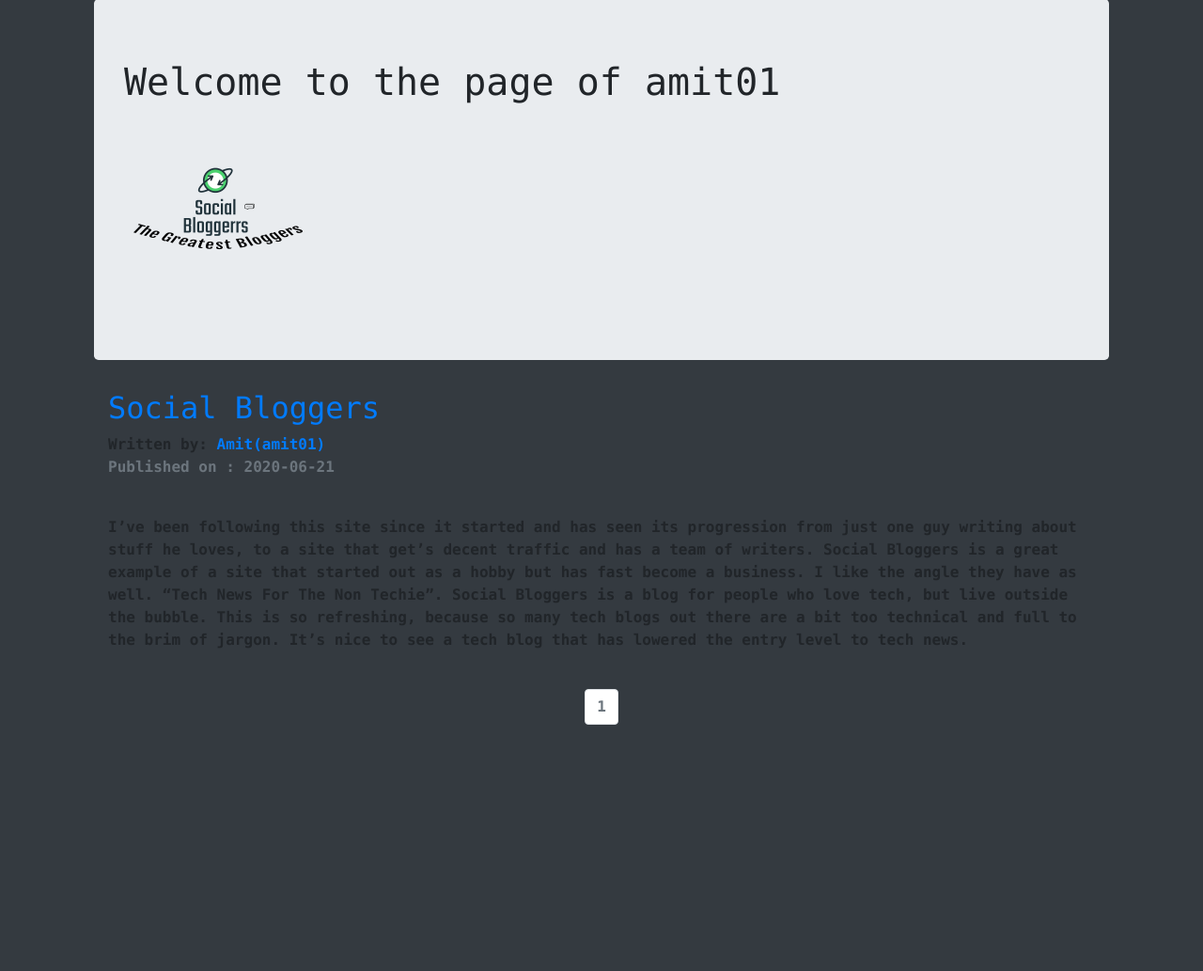
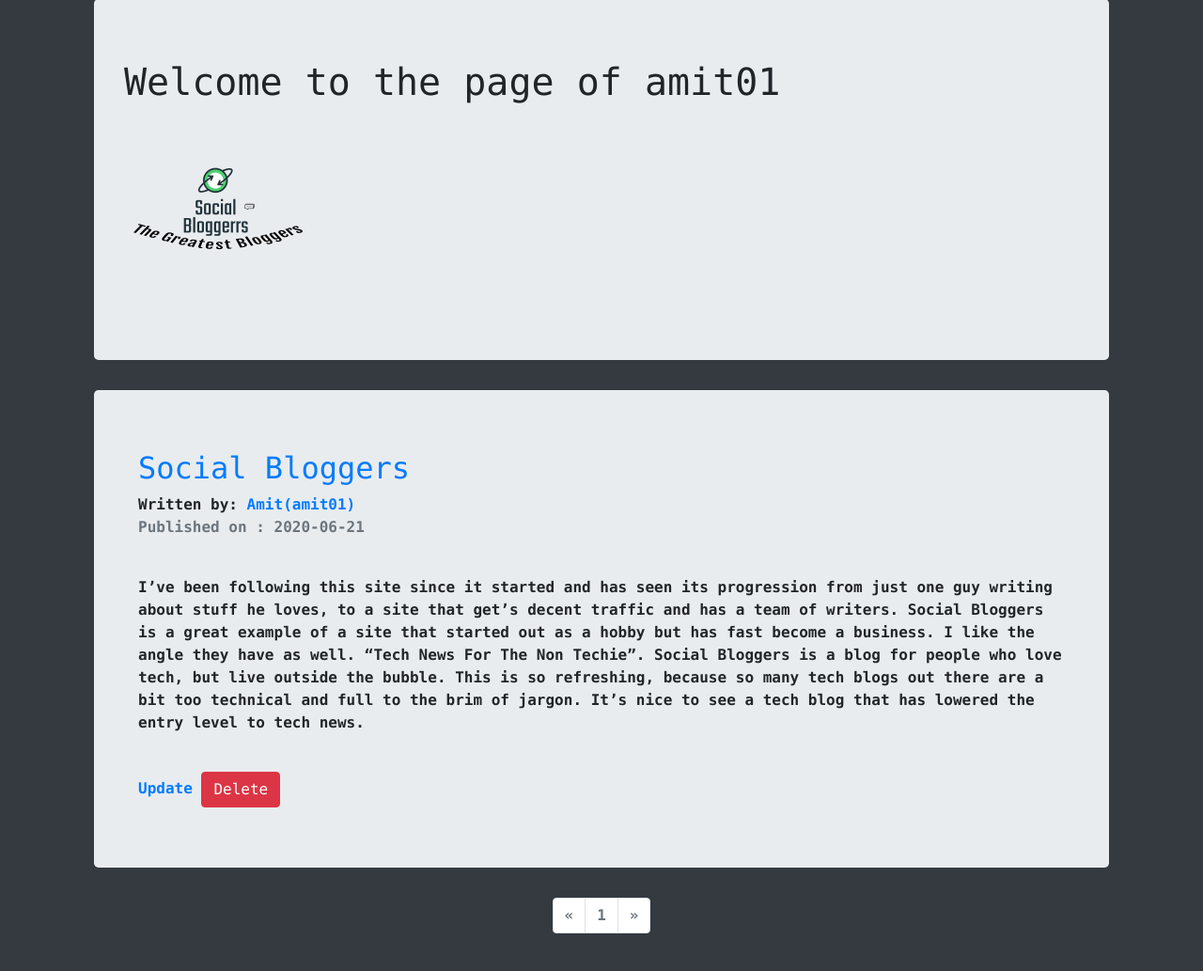
Before and after one commit to XINO-2020/social_media_site, a Flask app: a page that uses blogs/templates/user_blog_post.htm in a window 1280 px wide. Shown: the part 108-1141 px from the top of the page at 94% size. Before the commit the page ends 879 px from the top, so only its background shows below. Run offline with Flask 2, Linux system fonts and the light colour scheme; data comes from the database, SQL or seed files in the repository; both versions use the stored data as it was after the commit; some libraries are stand-ins or nearby versions.

Commit message:
Did many changes

```diff
--- a/blogs/core/views.py
+++ b/blogs/core/views.py
@@ -14,7 +14,7 @@ def index():
     for page_num in blog_posts.iter_pages(left_edge=1, right_edge = 1, left_current=1, right_current=2):
         mylist.append(page_num)
 
-        maxi = max(mylist)
+    maxi = max(mylist)
     return render_template('index.htm',blog_posts=blog_posts, maxi  =maxi)
 
 @core.route('/info')
--- a/blogs/templates/account.htm
+++ b/blogs/templates/account.htm
@@ -41,9 +41,9 @@
       <div class="form-group">
         {{form.submit(class = 'btn btn-primary')}}
       </div>
+    </form>
+    <a href="{{url_for('users.user_posts', username = current_user.username)}}">  <button class = "btn btn-primary" type="button"> Read Your Posts</button></a>
 
-
-    </form>
   </div>
 
 </div>
--- a/blogs/templates/user_blog_post.htm
+++ b/blogs/templates/user_blog_post.htm
@@ -11,7 +11,7 @@
   </div>
 
 
-
+<div class="container jumbotron">
   {%for post in blog_posts.items%}
   <div class="container">
     <h2><a href="{{url_for('blogpost.blog_post',blog_post_id=post.id)}}">{{post.title}}</a></h2>
@@ -20,6 +20,34 @@
     <br>
     <p>{{post.text}}</p>
     <br>
+    <div>
+      <a href="{{url_for('blogpost.update', blog_post_id = post.id)}}">Update</a>
+      <button type="button" class = "btn btn-danger" data-toggle = 'modal' data-target = "#del">Delete</button>
+      <div class="modal" tabindex="-1" role="dialog" id = "del">
+        <div class="modal-dialog" role="document">
+          <div class="modal-content">
+            <div class="modal-header">
+              <h5 class="modal-title">Delete Post!!</h5>
+              <button type="button" class="close" data-dismiss="modal" aria-label="Close">
+                <span aria-hidden="true">&times;</span>
+              </button>
+            </div>
+      <div class="modal-body">
+        <p>Are you sure you want to delete the post</p>
+      </div>
+      <div class="modal-footer">
+        <form action="{{url_for('blogpost.delete',blog_post_id = post.id)}}" method="post">
+          <input class = "btn btn-danger" type="submit" name="" value="Delete">
+
+        </form>
+        <button type="button" class="btn btn-secondary" data-dismiss="modal">Cancel</button>
+      </div>
+    </div>
+  </div>
+  </div>
+
+    </div>
+
   </div>
 
 
@@ -27,6 +55,21 @@
   </div>
   <nav aria-label="Page navigation example">
     <ul class="pagination justify-content-center">
+      {%if blog_posts.page > 1%}
+        <li class="page-item">
+          <a class="page-link" href="{{url_for('core.index',username = user.username, page = blog_posts.page - 1)}}" aria-label="Previous">
+            <span aria-hidden="true">&laquo;</span>
+            <span class="sr-only">Previous</span>
+          </a>
+        </li>
+      {%else%}
+      <li class="page-item disabled">
+        <a class="page-link" href="{{url_for('users.user_posts', page = blog_posts.page, username = user.username)}}" aria-label="Previous">
+          <span aria-hidden="true">&laquo;</span>
+          <span class="sr-only">Previous</span>
+        </a>
+      </li>
+      {%endif%}
       {%for page_num in blog_posts.iter_pages(left_edge=1, right_edge = 1, left_current=1, right_current=2) %}
         {%if blog_posts.page == page_num%}
 
@@ -38,13 +81,26 @@
           <a class="page-link" href="{{url_for('users.user_posts', username=user.username,page=page_num)}}">{{page_num}}</a>
         </li>
         {%endif%}
+      {%endfor%}
+      {%if blog_posts.page < maxi%}
+        <li class="page-item">
+          <a class="page-link" href="{{url_for('core.index',username = user.username, page = blog_posts.page + 1)}}" aria-label="Next">
+            <span aria-hidden="true">&raquo;</span>
+            <span class="sr-only">Next</span>
+          </a>
+        </li>
+      {%else%}
+      <li class="page-item disabled">
+        <a class="page-link" href="{{url_for('users.user_posts',username = user.username, page = blog_posts.page + 1)}}" aria-label="Next">
+          <span aria-hidden="true">&raquo;</span>
+          <span class="sr-only">Next</span>
+        </a>
+      </li>
 
-
-    {%endfor%}
+      {%endif%}
     </ul>
   </nav>
 
-
-
+</div>
 
 {%endblock%}
--- a/blogs/users/views.py
+++ b/blogs/users/views.py
@@ -84,7 +84,14 @@ def account():
 
 @users.route("/<username>")
 def user_posts(username):
+    maxi = 0
+    mylist = []
     page = request.args.get('page', 1, type=int)
     user = User.query.filter_by(username=username).first_or_404()
     blog_posts = BlogPost.query.filter_by(author=user).order_by(BlogPost.date.desc()).paginate(page=page,per_page = 5)
-    return render_template('user_blog_post.htm', blog_posts = blog_posts, user = user)
+
+    for page_num in blog_posts.iter_pages(left_edge=1, right_edge = 1, left_current=1, right_current=2):
+        mylist.append(page_num)
+
+    maxi = max(mylist)
+    return render_template('user_blog_post.htm', blog_posts = blog_posts, user = user,maxi = maxi)
```
Also changed, not shown: blogs/templates/index.htm (+48 -0 lines), blogs/users/forms.py (+4 -4 lines), blogs/data.sqlite. Lines whose indentation alone changed are shown as unchanged.
